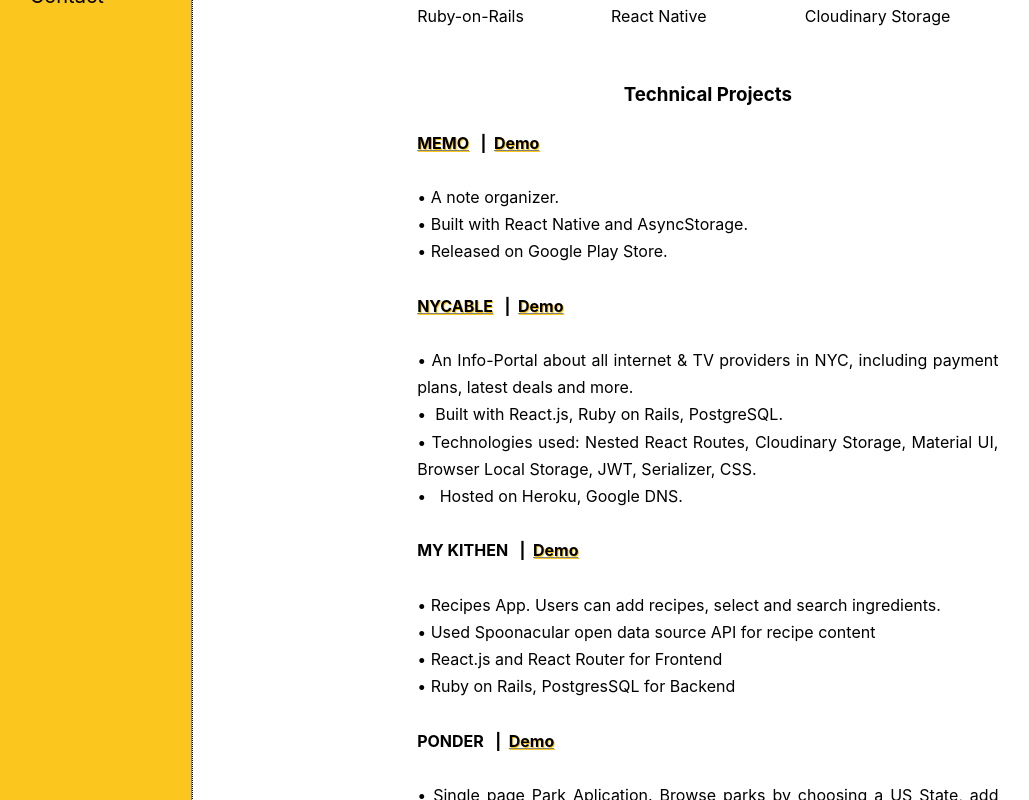
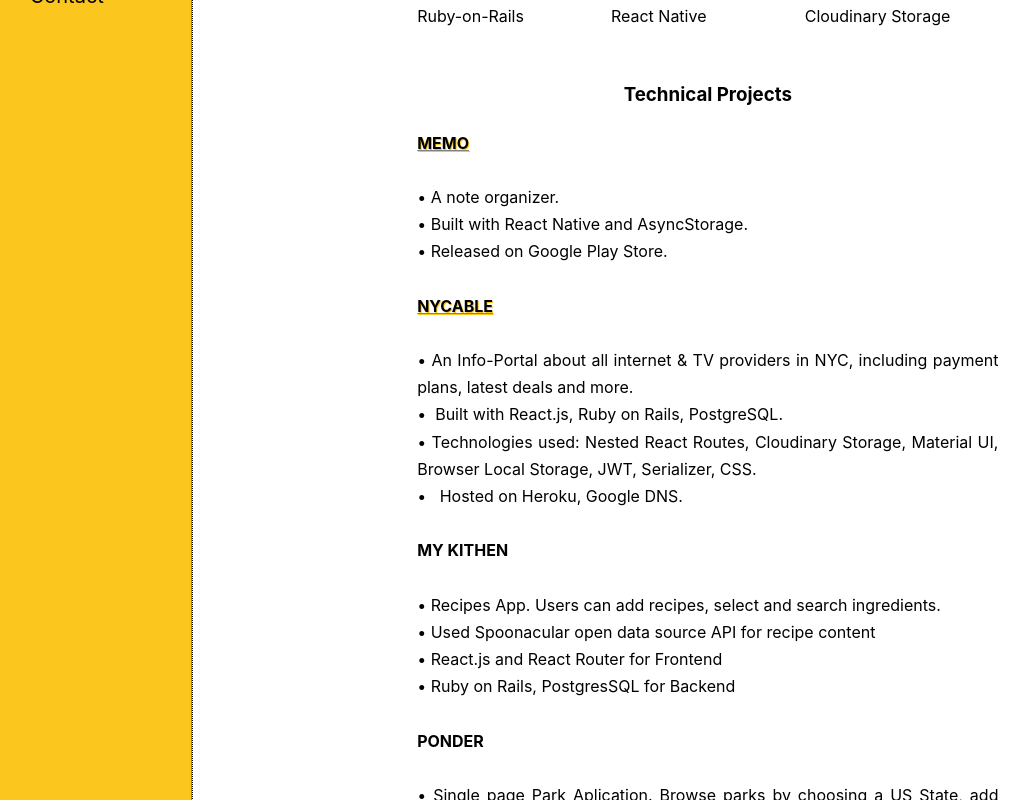
Before and after one commit to yulia-2008/mysite, a React (Create React App) app: page /#resume in a window 1280 px wide. Shown: the part 680-1480 px from the top of the page, without its empty margins (57-1086 px from the left). Built offline with nearby package versions, Linux system fonts and the light colour scheme.

Commit message:
some changes

```diff
--- a/src/About.js
+++ b/src/About.js
@@ -80,6 +80,7 @@
                     <button id="dot2" style={this.state.dot2Style}></button>
                     <button id="dot3" style={this.state.dot3Style}></button>
                 </div>
+
                 <div id="text-container">
                     <p>Hello! My name is Yuliya and I am a Full Stack Software Engineer
                         with a Bachelor’s degree in Law and over five years
--- a/src/Contact.js
+++ b/src/Contact.js
@@ -12,7 +12,6 @@
                 </div>
                 <div className="center">
                     <h3>juliana.ny2008@gmail.com</h3>
-                    <h3>+1(347)3575454</h3>
                     <a href="https://github.com/yulia-2008">
                         <img className="logo" src={GitHubLogo}></img>
                     </a>
--- a/src/Projects.js
+++ b/src/Projects.js
@@ -20,7 +20,7 @@
 
                     <div id="flex">
                         <div id="flex-item">
-                            <iframe  src="https://www.youtube.com/embed/KW6Wth6rBF0/"></iframe>
+                            {/* <iframe  src="https://www.youtube.com/embed/KW6Wth6rBF0/"></iframe> */}
                             <br></br> <br></br>
                             <b id="medium">Built with</b>
                             <p>• React Native.</p>
@@ -47,7 +47,7 @@
                         <br></br>
                     <div id="flex">
                         <div id="flex-item">
-                            <iframe  src="https://www.youtube.com/embed/ST63TI827O8/"></iframe>
+                            {/* <iframe  src="https://www.youtube.com/embed/ST63TI827O8/"></iframe> */}
                             <br></br> <br></br>
                             <b id="medium">Features</b>
                             <p>• Creating an account (as a client or technician).</p>
@@ -100,7 +100,7 @@
                     <br></br>
                     <div id="flex">
                         <div id="flex-item">
-                            <iframe  src="https://www.youtube.com/embed/uw5Jd1ter0g/"></iframe>
+                            {/* <iframe  src="https://www.youtube.com/embed/uw5Jd1ter0g/"></iframe> */}
                             <br></br> <br></br>
                             <b id="medium">Features</b>
                             <p>• Users can search and select ingredients.</p>
@@ -131,7 +131,7 @@
                     <br></br>
                     <div id="flex">
                         <div id="flex-item">
-                            <iframe  src="https://www.youtube.com/embed/1pHGREsQpdU/"></iframe>
+                            {/* <iframe  src="https://www.youtube.com/embed/1pHGREsQpdU/"></iframe> */}
                             <br></br> <br></br>
                             <b id="medium">Features</b>
                             <p>• Browse parks by choosing US state.</p>
--- a/src/Resume.js
+++ b/src/Resume.js
@@ -14,7 +14,7 @@
                             <div id="flex-item">
                                 <p> +1 347-357-5454 </p>
                                 <p> juliana.ny2008@gmail.com</p>
-                                <p> Queens, NY 11223 </p>
+                                <p> Flushing, NY 11354 </p>
                             </div>
                             <div>
                                 <p> <a href="https://github.com/yulia-2008"> GitHub</a></p>
@@ -59,8 +59,8 @@
 
                     <h3 className="center">Technical Projects</h3>
 
-                        <b><a href="https://play.google.com/store/apps/details?id=com.yulia_123.Memo"> MEMO</a> &nbsp; | &nbsp;
-                            <a href="https://www.youtube.com/watch?v=KW6Wth6rBF0">Demo</a>
+                        <b><a href="https://play.google.com/store/apps/details?id=com.yulia_123.Memo"> MEMO</a>
+                            {/* <a href="https://www.youtube.com/watch?v=KW6Wth6rBF0">Demo</a> */}
                         </b>
 
                         <br></br> <br></br>
@@ -69,8 +69,8 @@
                         <p>• Released on Google Play Store.</p>
                         <br></br>
 
-                        <b><a href="http://www.nycable.net/"> NYCABLE</a> &nbsp; | &nbsp;
-                            <a href="https://www.youtube.com/watch?v=ST63TI827O8">Demo</a>
+                        <b><a href="http://www.nycable.net/"> NYCABLE</a>
+                            {/* <a href="https://www.youtube.com/watch?v=ST63TI827O8">Demo</a> */}
                         </b>
 
                         <br></br> <br></br>
@@ -83,8 +83,8 @@
                         <p>• &nbsp; Hosted on Heroku, Google DNS.</p>
                         <br></br>
 
-                        <b> MY KITHEN  &nbsp; | &nbsp;
-                            <a href="https://www.youtube.com/watch?v=1pHGREsQpdU">Demo</a>
+                        <b> MY KITHEN
+                            {/* <a href="https://www.youtube.com/watch?v=1pHGREsQpdU">Demo</a> */}
                         </b>
                         <br></br> <br></br>
                         <p> • Recipes App. Users can add recipes,
@@ -94,8 +94,8 @@
                         <p>• Ruby on Rails, PostgresSQL for Backend </p>
                         <br></br>
 
-                        <b>PONDER  &nbsp; | &nbsp;
-                            <a href="https://www.youtube.com/watch?v=1pHGREsQpdU">Demo</a>
+                        <b>PONDER
+                            {/* <a href="https://www.youtube.com/watch?v=1pHGREsQpdU">Demo</a> */}
                         </b>
                         <br></br> <br></br>
                         <p>• Single page Park Aplication.
```
